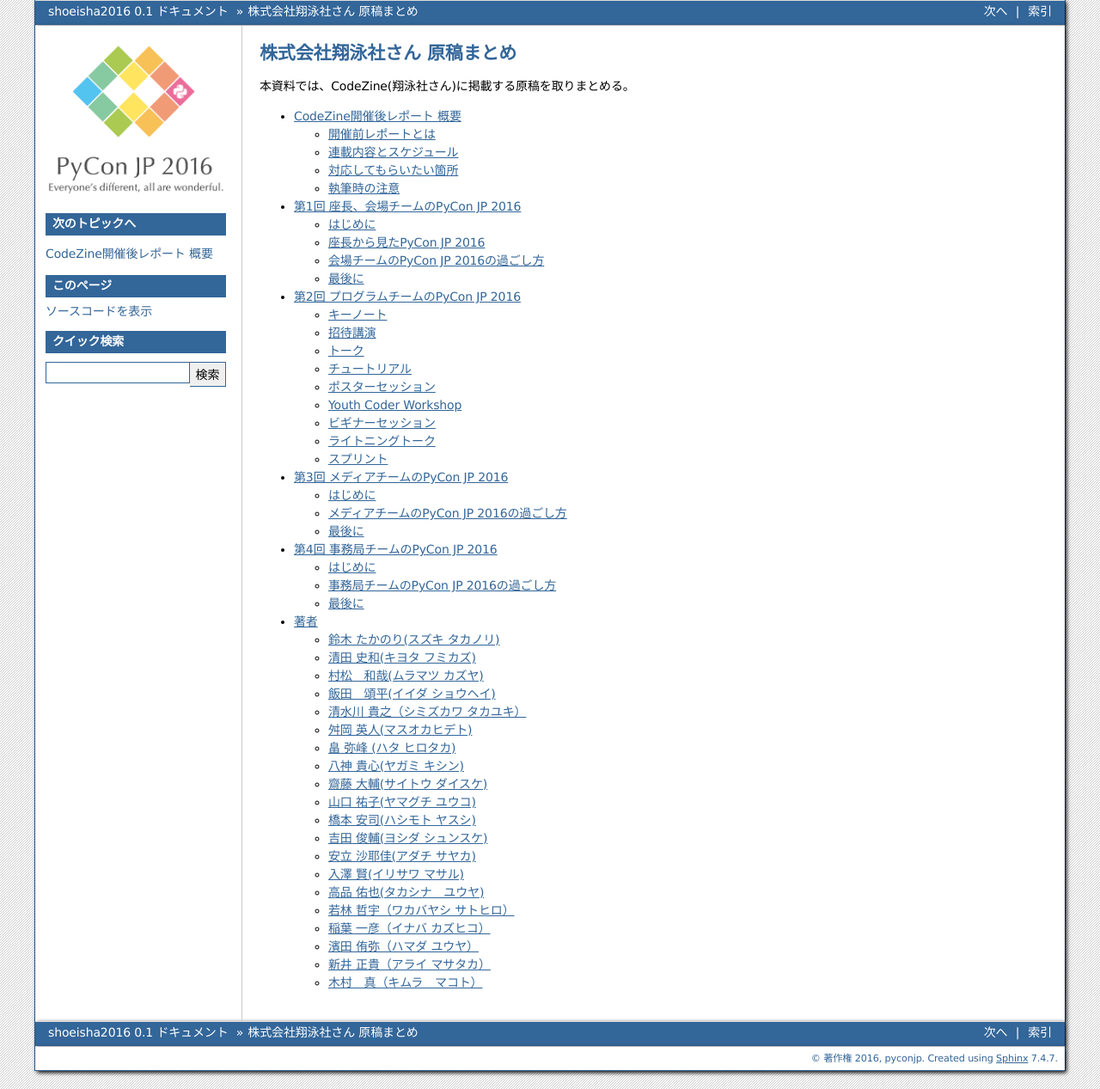
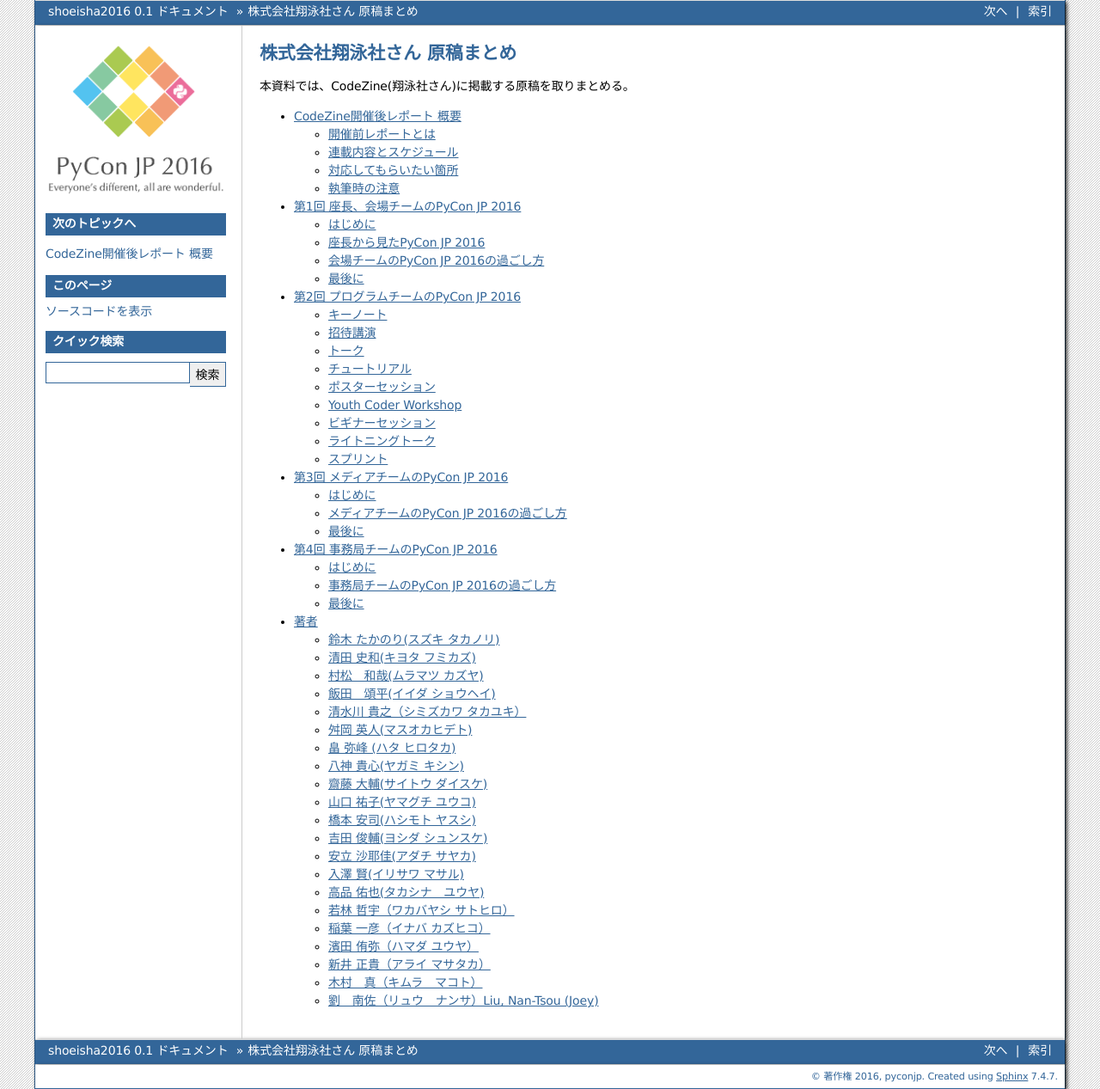
Before and after one commit to pyconjp/shoeisha2016, a Sphinx documentation site: the page built from source/index.rst, in a window 1280 px wide. Shown: the whole page at 86% size. Built offline with Sphinx 7.4.7, drawn with Linux system fonts in a browser that asks for light colours; part of the change alters nothing that is shown.

Commit message:
authors追加:joey

```diff
--- a/source/afterreport_authors.rst
+++ b/source/afterreport_authors.rst
@@ -252,3 +252,15 @@ PyCon JP 2016からスタッフとして参加。メディアチームに所属
 
 - Twitter: `@mktkmr4 <https://twitter.com/mktkmr4>`__
 - Facebook: `木村　真 <https://www.facebook.com/makoto.kimura.9406>`_
+
+劉　南佐（リュウ　ナンサ）Liu, Nan-Tsou (Joey)
+=================================
+
+.. image:: /_static/afterreport_authors/joey.png
+
+PyCon JP 2016でプログラムのスプリントを担当しました。
+今の仕事はPythonを使ってウェブアプリケーションを開発しており、このきっかけて初めてスタッフとして参加しました。
+
+個人的にPythonを使ってdata analysisとmachine/deep learningを勉強しています。
+
+- Facebook: `劉　南佐 <https://www.facebook.com/DdrSmiLe>`_
```
Also changed, not shown: source/_static/afterreport_authors/joey.png (added).
